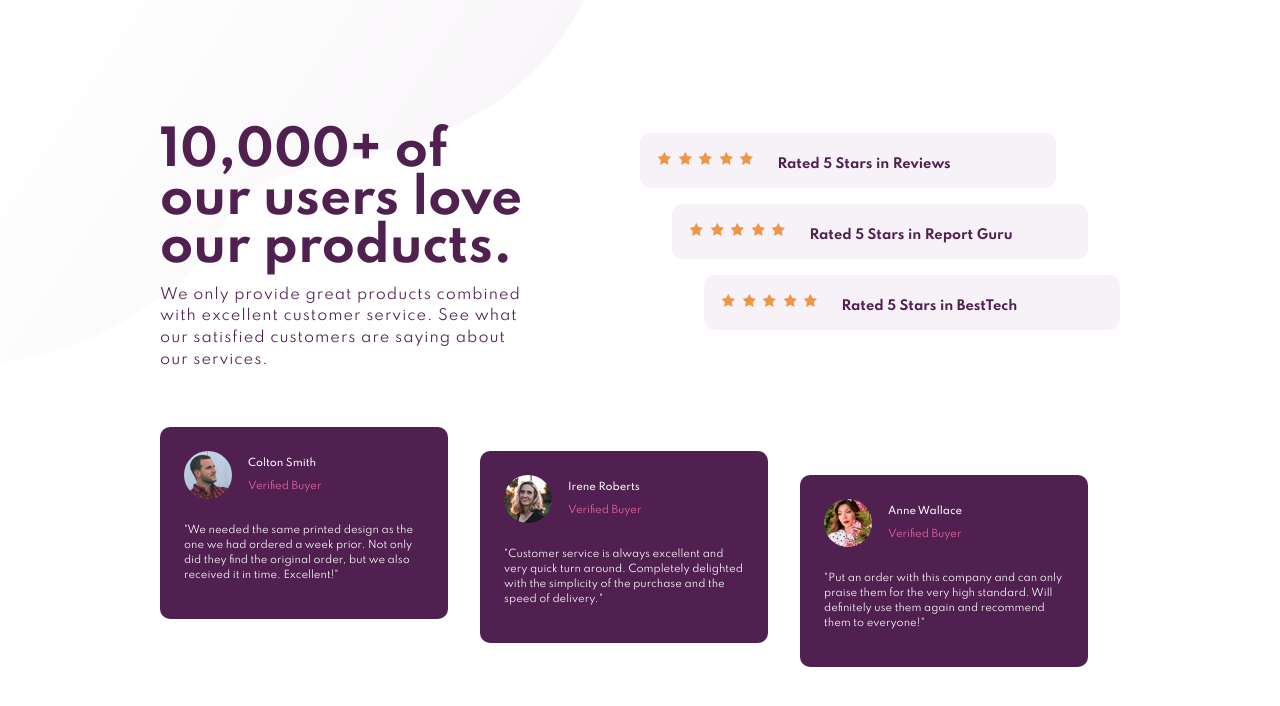
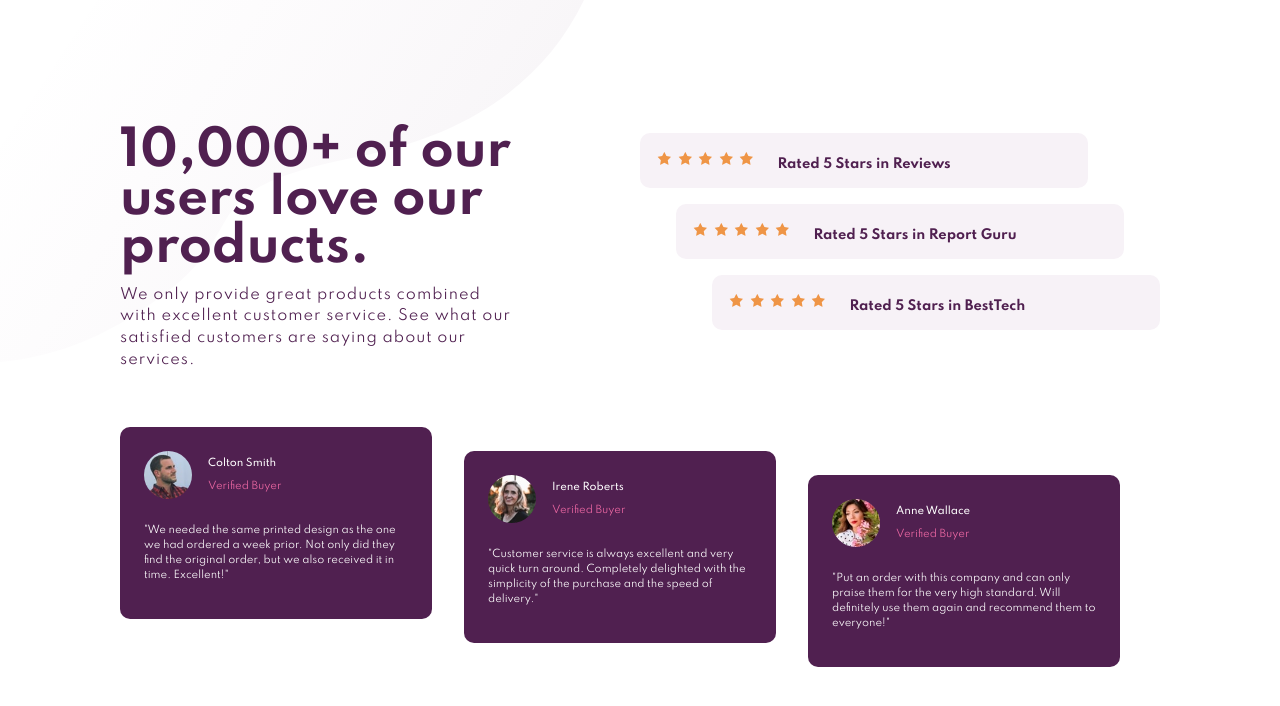
Before and after one commit to milla1909/Social-proof-section-master, a plain HTML site: page index.html in a window 1280 px wide. Drawn offline with Linux system fonts and the light colour scheme.

Commit message:
Update styles.css

```diff
--- a/styles.css
+++ b/styles.css
@@ -112,12 +112,12 @@ p{
 /* Desktop design */
 @media (min-width:860px){
     body{
-        padding:8vh 2vw 1vh 2vw;
+        padding:8vh 1vw 0 1vw;
 
     }
     main{
         height:100%;
-        width:60rem;
+        width:65rem;
         position:relative;
     }
 
@@ -136,7 +136,7 @@ p{
     }
     .main-text{
         width:50%;
-         padding:4rem 4rem 1rem 0;
+         padding:4rem 4rem 1rem 0rem;
          text-align:left;}
 
     .main-text>p{
@@ -156,7 +156,8 @@ p{
      }
 
      .star-reviews-card{
-       width:26rem;
+       width:28rem;
+       height:min-content;
        display:flex;
        align-items:center;
        gap:1.4rem;
@@ -184,7 +185,7 @@ p{
          gap:2rem;
          height:100%;
      }
-       .card{
+      .card{
           height:12rem;
           width:30%;
           padding:1.5rem;
@@ -196,6 +197,7 @@ p{
     }
       .card>p{
           margin-top:0;
+          margin-bottom:10px;
       }
       .second{
           margin-top:1.5rem;
```
